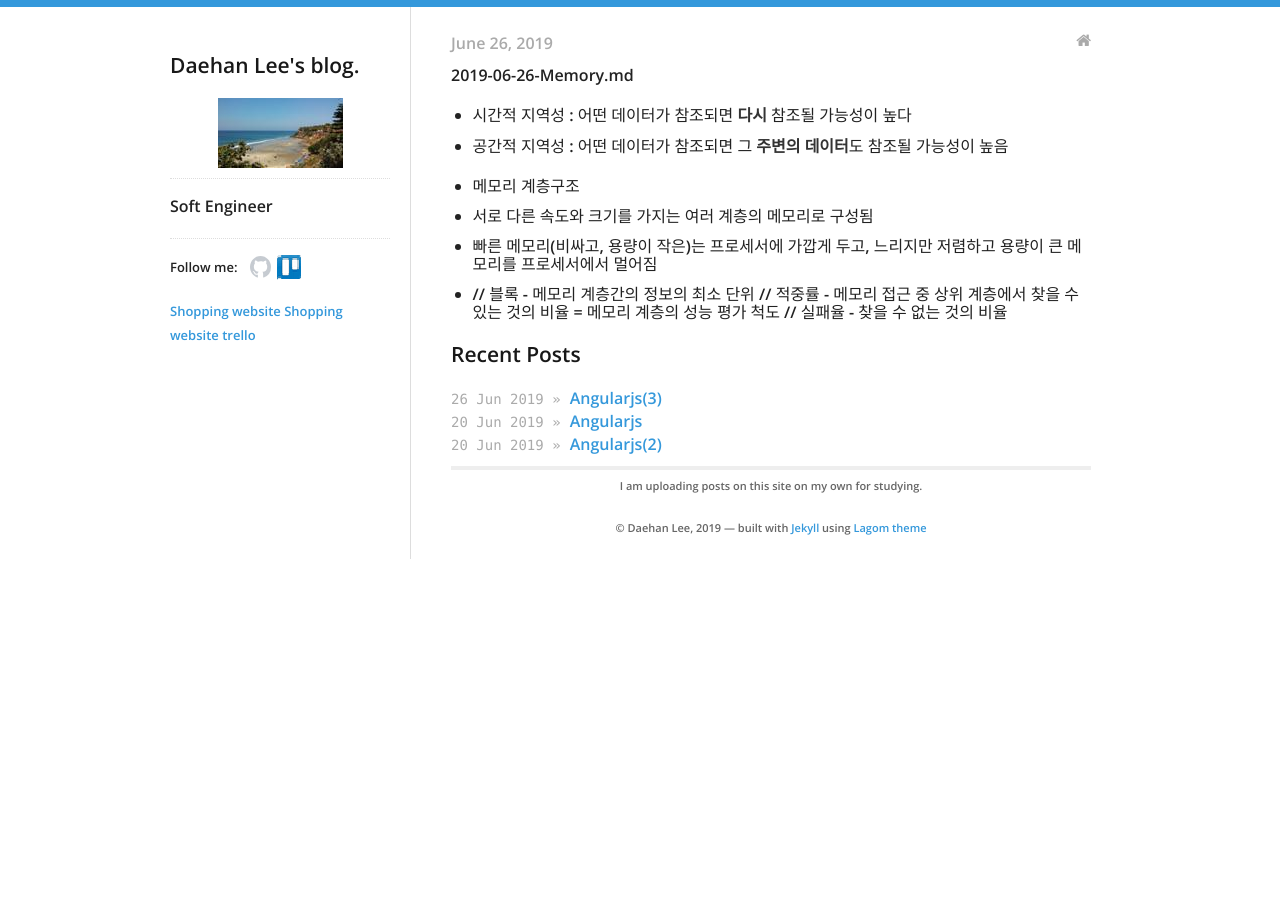
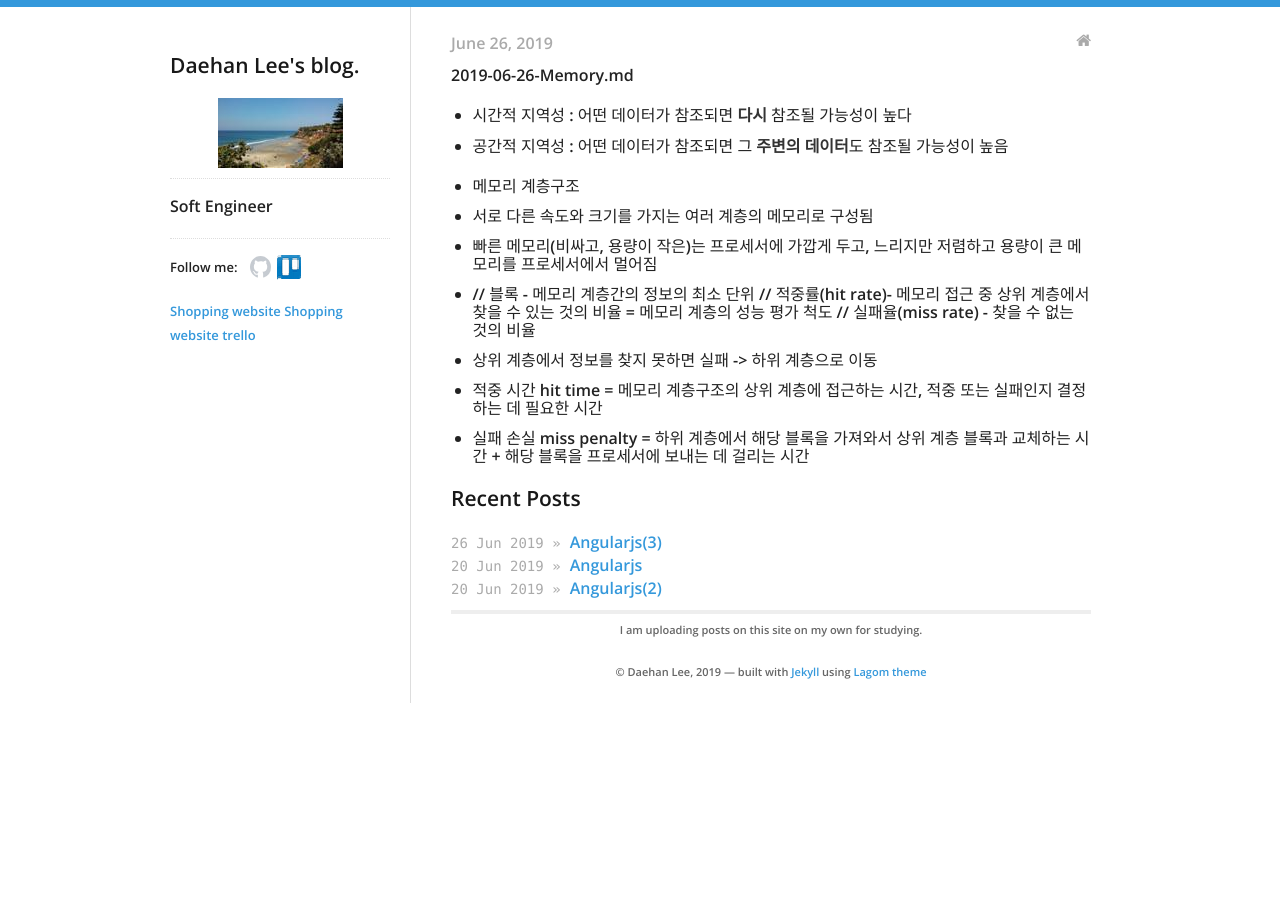
Before and after one commit to daehan0226/Study, a Jekyll site: the page built from _posts/2019-06-26-Memory.md, in a window 1280 px wide. Built offline with Jekyll 4.4.1, drawn with Linux system fonts in a browser that asks for light colours.

Commit message:
Update 2019-06-26-Memory.md

```diff
--- a/_posts/2019-06-26-Memory.md
+++ b/_posts/2019-06-26-Memory.md
@@ -14,4 +14,7 @@ categories:
 * 메모리 계층구조
 - 서로 다른 속도와 크기를 가지는 여러 계층의 메모리로 구성됨
 - 빠른 메모리(비싸고, 용량이 작은)는 프로세서에 가깝게 두고, 느리지만 저렴하고 용량이 큰 메모리를 프로세서에서 멀어짐
-- // 블록 - 메모리 계층간의 정보의 최소 단위 // 적중률 - 메모리 접근 중 상위 계층에서 찾을 수 있는 것의 비율 = 메모리 계층의 성능 평가 척도 // 실패율 - 찾을 수 없는 것의 비율
+- // 블록 - 메모리 계층간의 정보의 최소 단위 // 적중률(hit rate)- 메모리 접근 중 상위 계층에서 찾을 수 있는 것의 비율 = 메모리 계층의 성능 평가 척도 // 실패율(miss rate) - 찾을 수 없는 것의 비율
+- 상위 계층에서 정보를 찾지 못하면 실패 -> 하위 계층으로 이동
+- 적중 시간 hit time = 메모리 계층구조의 상위 계층에 접근하는 시간, 적중 또는 실패인지 결정하는 데 필요한 시간
+- 실패 손실 miss penalty = 하위 계층에서 해당 블록을 가져와서 상위 계층 블록과 교체하는 시간 + 해당 블록을 프로세서에 보내는 데 걸리는 시간
```
